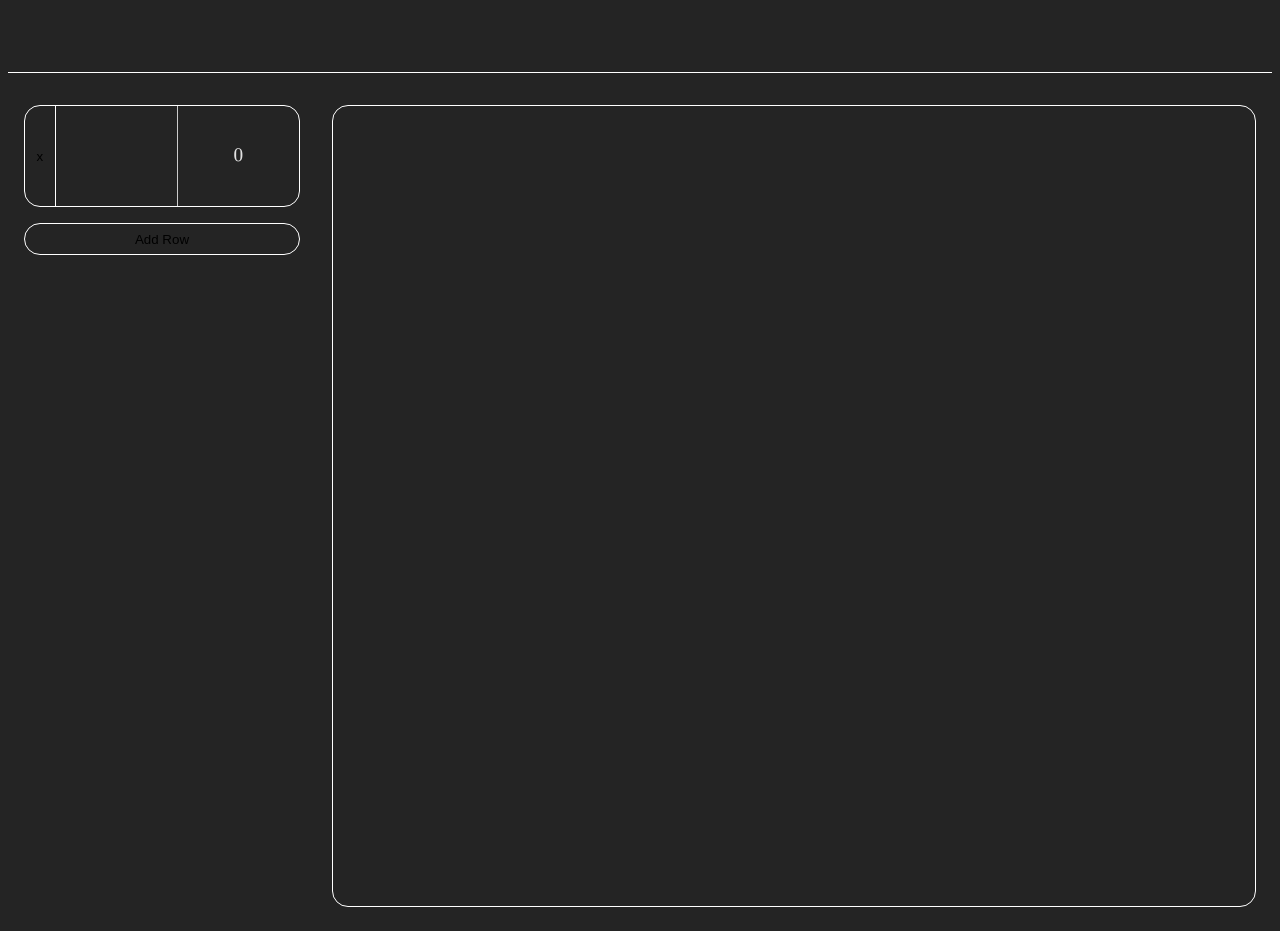
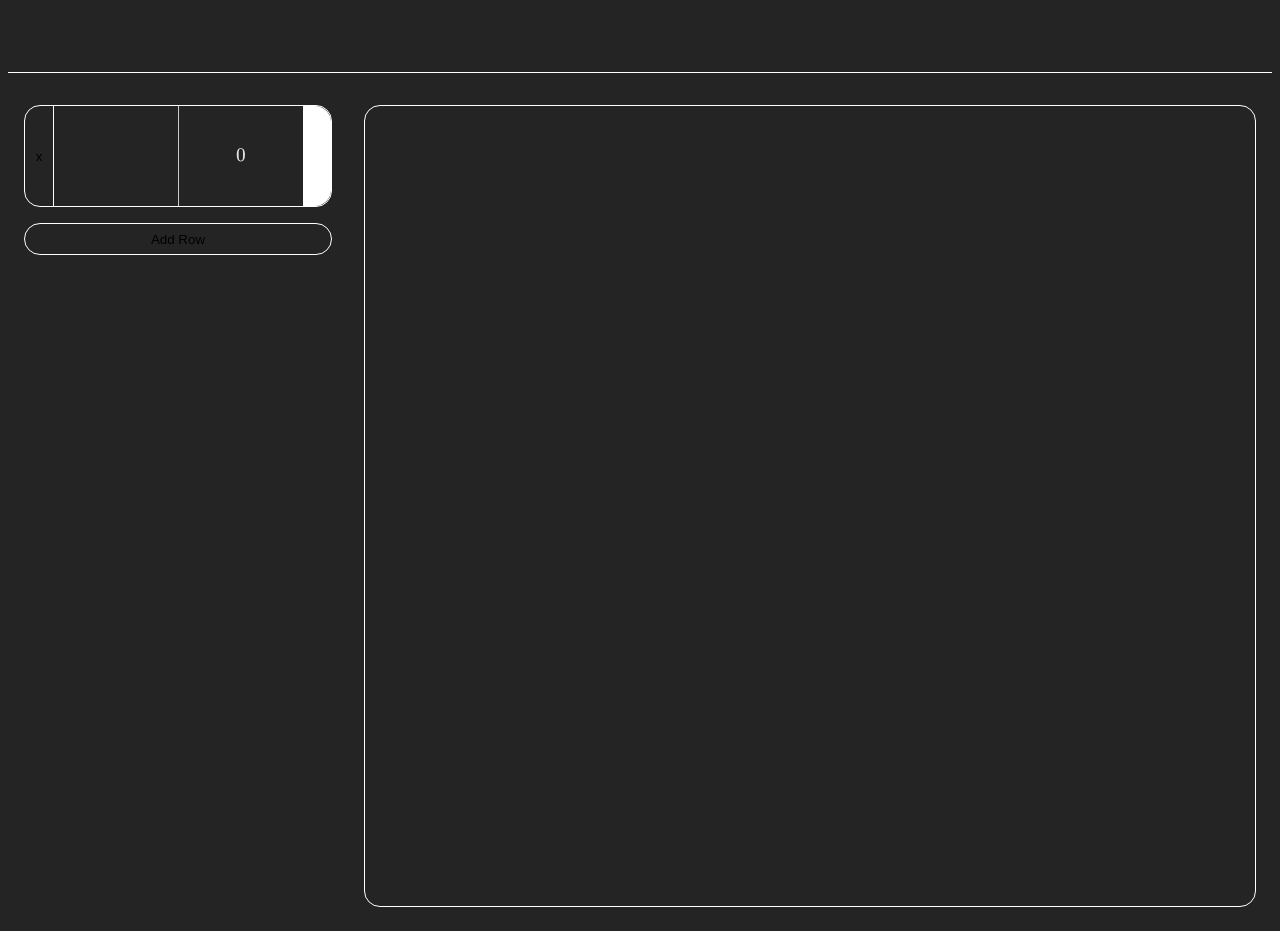
Before and after one commit to cjgnass/LinearAlgebraCalculator, a React (Vite) app: page / in a window 1280 px wide. Built offline with nearby package versions, Linux system fonts and the light colour scheme.

Commit message:
fixed adding, removing, and toggle graphing

```diff
--- a/src/App.css
+++ b/src/App.css
@@ -44,6 +44,15 @@
   height: 2rem;
 }
 
+.graph-button {
+  width: 2rem;
+  background: transparent;
+  border: 0px;
+  border-top-right-radius: 1rem;
+  border-bottom-right-radius: 1rem;
+  border-left: 1px solid white;
+}
+
 .graph-area {
   margin-top: 1rem;
   margin-left: 1rem;
--- a/src/App.tsx
+++ b/src/App.tsx
@@ -1,23 +1,31 @@
 import "./App.css";
 import Calculator from "./calculator/calculator";
+import Graph from "./Graph";
 import { useState } from "react";
 
 function App() {
-  const [rows, setRows] = useState([{ id: 0 }]);
+  const [rows, setRows] = useState(new Map([[1, true]]));
   const [rowCount, setRowCount] = useState(1);
 
   const addRow = () => {
-    setRows((prev) => {
-      const nextId = prev.length ? prev[prev.length - 1].id + 1 : 0;
-      return [...prev, { id: nextId }];
-    });
-    setRowCount(rowCount + 1);
+    const newRowId = rowCount + 1;
+    const newRows = new Map(rows);
+    newRows.set(newRowId, true);
+    setRows(newRows);
+    setRowCount(newRowId);
   };
 
-  const removeRow = (id: number) => {
-    if (rowCount <= 1) return;
-    setRows((prev) => prev.filter((row) => row.id !== id));
-    setRowCount(rowCount - 1);
+  const removeRow = (row: number) => {
+    if (rows.size <= 1) return;
+    const newRows = new Map(rows);
+    newRows.delete(row);
+    setRows(newRows);
+  };
+
+  const toggleGraphRow = (row: number) => {
+    const newRows = new Map(rows);
+    newRows.set(row, !newRows.get(row));
+    setRows(newRows);
   };
 
   return (
@@ -25,24 +33,31 @@ function App() {
       <div className="head"></div>
       <div className="body">
         <div className="calc-area">
-          {rows.map((row) => (
-            <div className="calc-row" key={row.id}>
+          {[...rows.keys()].map((row: number) => (
+            <div className="calc-row" key={row}>
               <button
                 className="remove-button"
-                onClick={() => removeRow(row.id)}
+                onClick={() => removeRow(row)}
                 aria-label="Remove row"
                 type="button"
               >
                 x
               </button>
               <Calculator />
+              <button
+                className="graph-button"
+                onClick={() => toggleGraphRow(row)}
+                style={{ background: rows.get(row) ? "white" : "transparent" }}
+              ></button>
             </div>
           ))}
           <button className="add-button" onClick={addRow} type="button">
             Add Row
           </button>
         </div>
-        <div className="graph-area"></div>
+        <div className="graph-area">
+          <Graph />
+        </div>
       </div>
     </div>
   );
--- /dev/null
+++ b/src/Graph.tsx
@@ -0,0 +1,9 @@
+function Graph() {
+  return (
+    <>
+      <div></div>
+    </>
+  );
+}
+
+export default Graph;
```
